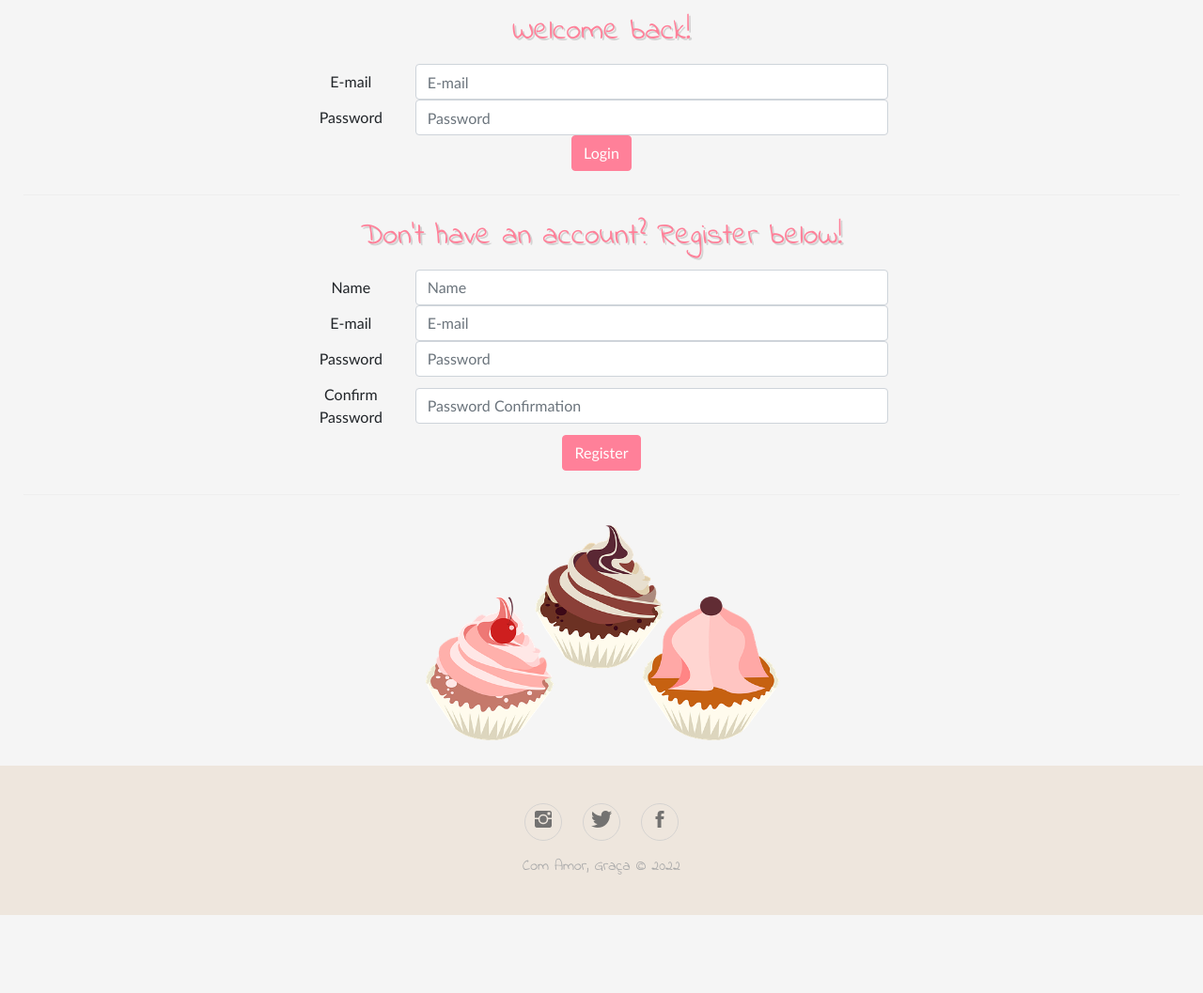
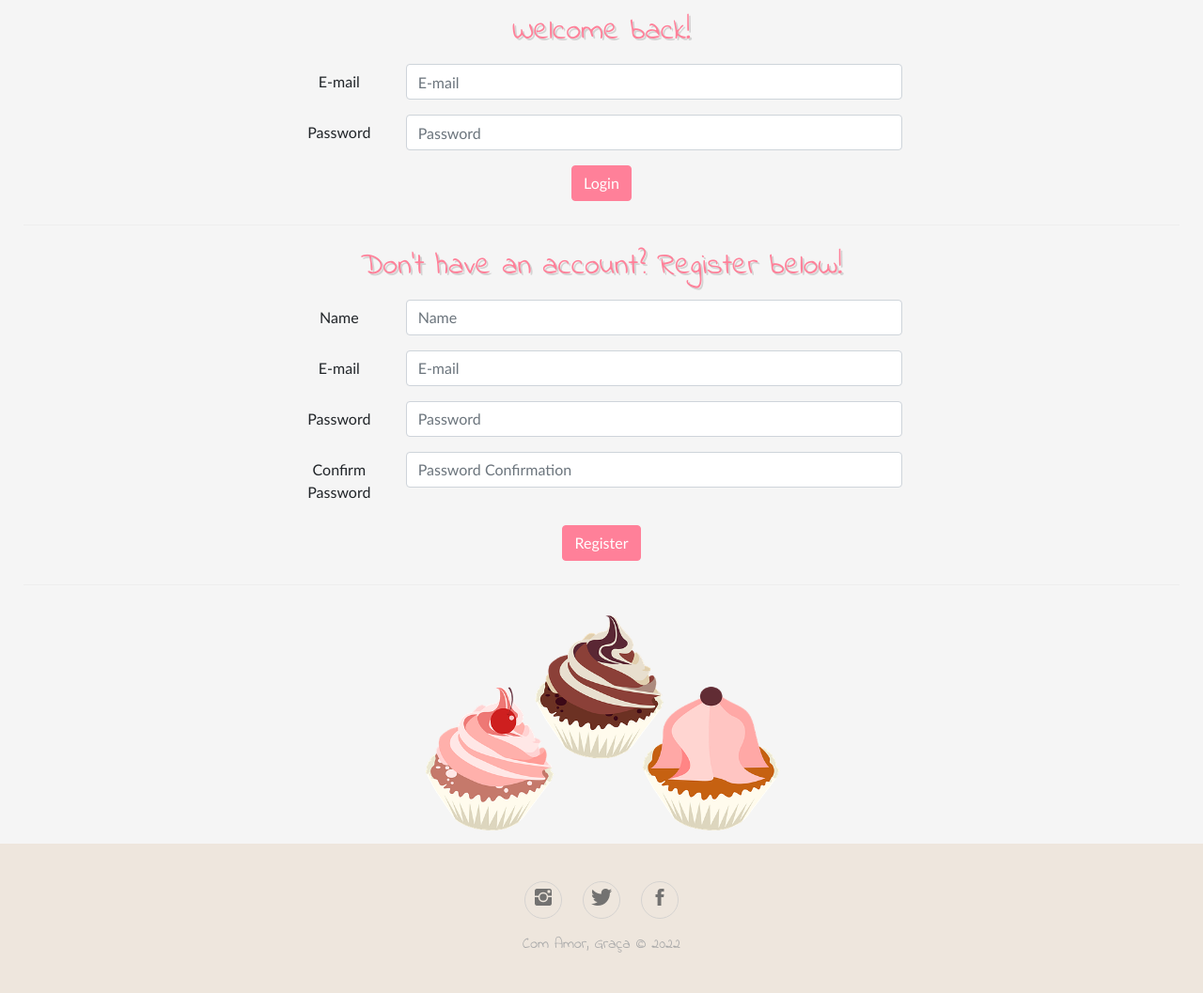
Before and after one commit to anacatbarbosa/project, a Flask app: page /login in a window 1280 px wide. Shown: the part 86-1143 px from the top of the page at 94% size. Before the commit the page ends 1060 px from the top, so only its background shows below. Run offline with Flask 2, Linux system fonts and the light colour scheme; some libraries are stand-ins or nearby versions.

Commit message:
Jinja variable updates and CSS changes

```diff
--- a/flask_program/static/login.css
+++ b/flask_program/static/login.css
@@ -9,19 +9,19 @@ hr {
     margin: 25px;
 }
 
-.generalForm {
+form {
     font-family: 'Trebuchet MS', 'Lucida Sans Unicode', 'Lucida Grande', 'Lucida Sans', Arial, sans-serif;
     width: 50%;
     margin: auto;
     text-align: center;
 }
 
-.generalForm div {
+form div {
     margin: auto;
     text-align: center;
 }
 
-.generalForm button {
+form button {
     background-color: #FF8099 !important;
     border-color: #FF8099 !important;
     margin: auto;
--- a/flask_program/templates/index.html
+++ b/flask_program/templates/index.html
@@ -11,7 +11,7 @@
         <link rel="stylesheet" href="https://cdnjs.cloudflare.com/ajax/libs/twitter-bootstrap/4.1.3/css/bootstrap.min.css">
         <link rel="stylesheet" href="https://cdnjs.cloudflare.com/ajax/libs/ionicons/2.0.1/css/ionicons.min.css">
         <link rel="preconnect" href="https://fonts.googleapis.com"><link rel="preconnect" href="https://fonts.gstatic.com" crossorigin><link href="https://fonts.googleapis.com/css2?family=Indie+Flower&display=swap" rel="stylesheet">
-        <link rel="stylesheet" href="static/style.css">
+        <link rel="stylesheet" href="{{ url_for('static', filename='style.css') }}">
         {% block link %}{% endblock %}
         <title>{% block title %} Com amor, Graça {% endblock %}</title>
     </head>
@@ -21,10 +21,10 @@
                 <nav class="navbar navbar-expand-lg pink-nav">
                     <div class="container-fluid">
                       <a class="navbar-brand" href="{{ url_for('views.index') }}">
-                        <img src="/static/logo2.png" alt="Brand Logo" width="60" height="70">
+                        <img src="{{ url_for('static', filename='logo2.png') }}" alt="Brand Logo" width="60" height="70">
                       </a>
                       <button class="navbar-toggler" type="button" data-bs-toggle="collapse" data-bs-target="#navbarSupportedContent" aria-controls="navbarSupportedContent" aria-expanded="false" aria-label="Toggle navigation">
-                        <span class="navbar-toggler-icon"><img src="static/logomenu.png" width="35" height="35" alt="Menu Brand Logo"></span>
+                        <span class="navbar-toggler-icon"><img src="{{ url_for('static', filename='logomenu.png') }}" width="35" height="35" alt="Menu Brand Logo"></span>
                       </button>
                       <div class="collapse navbar-collapse" id="navbarSupportedContent">
                         <ul class="navbar-nav me-auto mb-2 mb-lg-0">
--- a/flask_program/templates/login.html
+++ b/flask_program/templates/login.html
@@ -1,5 +1,5 @@
 {% extends "index.html" %}
-{% block link %}<link rel="stylesheet" href="static/login.css">{% endblock %}
+{% block link %}<link rel="stylesheet" href="{{ url_for('static', filename='login.css') }}">{% endblock %}
 {% block title %}Login{% endblock %}
 {% block main %}
 <h2>Welcome back!</h2>
@@ -56,5 +56,5 @@
     </div>
   </form>
   <hr>
-  <img src="static/uploaded_files/cupcake-2097943_640.png" alt="Three Cupcakes" id="cupcakes">
+  <img src="{{ url_for('static', filename='uploaded_files/cupcake-2097943_640.png') }}" alt="Three Cupcakes" id="cupcakes">
 {% endblock %}
--- /dev/null
+++ b/flask_program/templates/recipe_details.html
@@ -0,0 +1,6 @@
+{% extends "index.html" %}
+{% block link %}<link rel="stylesheet" href="{{ url_for('static', filename='recipe_details.css') }}">{% endblock %}
+{% block title %}{{ page_title }}{% endblock %}
+{% block main %}
+
+{% endblock %}
--- a/flask_program/views.py
+++ b/flask_program/views.py
@@ -76,7 +76,7 @@ def recipes():
 @views.route('/recipes/<string:post_title>/<string:post_id>', methods=['GET','POST'])
 def recipes_pag(post_title, post_id):
 
-    return render_template('recipe_details.html', user=current_user, pag_title=str(post_title))
+    return render_template('recipe_details.html', user=current_user, page_title=str(post_title))
 
 
 @views.route('/get_posts', methods=['POST'])
```
Also changed, not shown: flask_program/static/recipe_details.css (added), flask_program/templates/recipe_page.html (deleted), instance/database.db.
